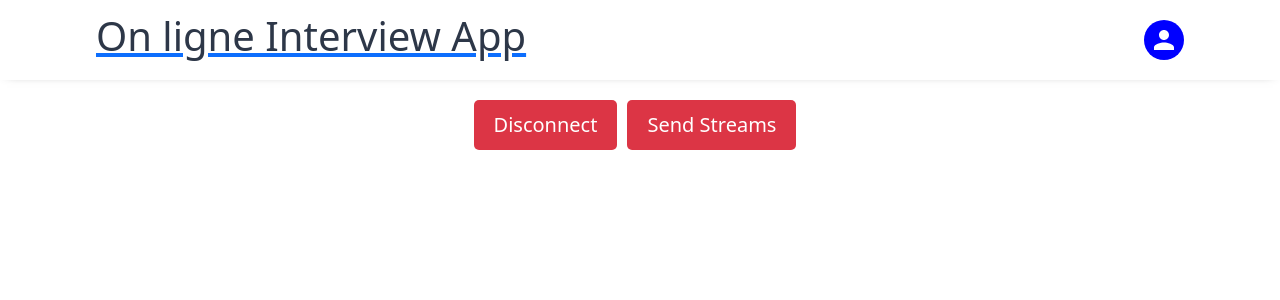
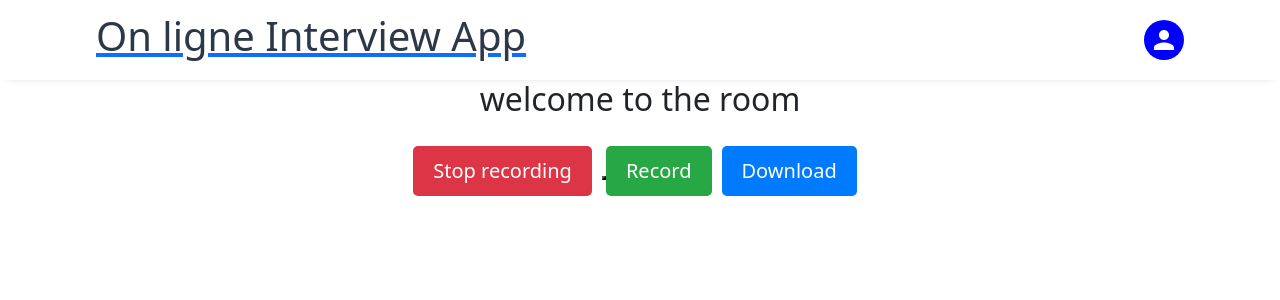
Before and after one commit to latifalaty/-Interview-platform, a React (Create React App) app in the folder client/: page /room/1 in a window 1280 px wide. Shown: the top 300 px of the page. Built offline with nearby package versions, Linux system fonts and the light colour scheme; no server answers.

Commit message:
add record

```diff
--- a/client/package.json
+++ b/client/package.json
@@ -32,6 +32,7 @@
     "react-toastify": "^9.1.3",
     "react-webcam": "^7.1.1",
     "reactjs-popup": "^2.0.6",
+    "recordrtc": "^5.6.2",
     "simple-peer": "^9.11.1",
     "socket.io-client": "^4.7.5",
     "web-vitals": "^2.1.4"
--- a/client/src/App.js
+++ b/client/src/App.js
@@ -19,6 +19,7 @@ import Offers from "./components/Offers";
 import QuestionReponse from "./components/QuestionReponse";
 import OffersByCategory from "./components/offerparcategorie";
 import OfferQuestions from "./components/ConsulterQuestion";
+import Entretien from "./components/entretien";
 
 function App() {
 
@@ -73,11 +74,12 @@ function App() {
               <Route path="*" element={<Error />} />
               <Route path="/video" element={<Video />} />
               <Route path="/candidate" element={<CandidatComponent />} />
-              <Route path="/recruiter" />
+              <Route path="/recruiter" element={<RecruteurComponent/>} />
               <Route path="/record" element={<Recording />} />
               <Route path="/call" element={<LobbyScreen />} />
               <Route path="/room/:roomId" element={<RoomPage />} />
               <Route path="/offers" element={<Offers />} />
+              <Route path="/entretien" element={<Entretien />} />
               <Route path="/offercategory" element={<OffersByCategory />} />
               <Route path="/questionsreponses" element={<QuestionReponse />} />
               <Route path="/Consulterquestion" element={<OfferQuestions />} />
--- a/client/src/components/CandidatComponent.js
+++ b/client/src/components/CandidatComponent.js
@@ -1,10 +1,19 @@
 import React, { useState, useEffect } from 'react';
 import OffersByCategory from './offerparcategorie';
-
+import { Navbar, Nav } from 'react-bootstrap';
+import {Link} from 'react-router-dom';
 
 const CandidatComponent = () => {
 
     return (<>
+     <Navbar bg="light" expand="lg">
+            <Navbar.Toggle aria-controls="basic-navbar-nav" />
+            <Navbar.Collapse id="basic-navbar-nav">
+                <Nav className="mr-auto">
+                    <Nav.Link as={Link} to="/call">Call</Nav.Link>
+                </Nav>
+            </Navbar.Collapse>
+        </Navbar>
     <OffersByCategory/>
     </>
     );
--- a/client/src/components/Login.js
+++ b/client/src/components/Login.js
@@ -55,7 +55,6 @@ const Login = () => {
                 <div className="form_data">
                     <div className="form_heading">
                         <h1>Login</h1>
-                        <h2>Welcome back to the Mern app</h2>
                     </div>
 
                     <form>
--- a/client/src/components/RecruteurComponent.js
+++ b/client/src/components/RecruteurComponent.js
@@ -1,11 +1,23 @@
-import React, { useState, useEffect } from 'react';
-
+import React from 'react';
+import { Navbar, Nav } from 'react-bootstrap';
+import { Link } from 'react-router-dom';
 
 const RecruteurComponent = () => {
-
-
-    return (
-     <></>
+    return (<div>
+        <Navbar bg="light" expand="lg">
+            <Navbar.Toggle aria-controls="basic-navbar-nav" />
+            <Navbar.Collapse id="basic-navbar-nav">
+                <Nav className="mr-auto">
+                    <Nav.Link as={Link} to="/questionsreponses">Questions et Réponses</Nav.Link>
+                    <Nav.Link as={Link} to="/offers">Offres</Nav.Link>
+                    <Nav.Link as={Link} to="/call">Call</Nav.Link>
+                </Nav>
+            </Navbar.Collapse>
+        </Navbar>
+        <body>
+            <h1> Dashbord</h1>
+        </body>
+        </div>
     );
 };
 
--- /dev/null
+++ b/client/src/components/entretien.js
@@ -0,0 +1,14 @@
+import React from 'react';
+import { Navbar, Nav } from 'react-bootstrap';
+import { Link } from 'react-router-dom';
+import LobbyScreen from './screens/Lobby';
+import Recording from './Recorder';
+
+const Entretien = () => {
+    return (<div>
+        <LobbyScreen/>
+        </div>
+    );
+};
+
+export default Entretien;
--- a/client/src/components/screens/Room.jsx
+++ b/client/src/components/screens/Room.jsx
@@ -1,9 +1,9 @@
 import React, { useEffect, useCallback, useState } from "react";
 import ReactPlayer from "react-player";
+import RecordRTC from "recordrtc";
 import peer from "../service/peer";
 import { useSocket } from "../context/SocketProvider";
 import Video from "../Video";
-import Recording from "../Recorder";
 import { Link } from 'react-router-dom';
 
 const RoomPage = () => {
@@ -12,6 +12,8 @@ const RoomPage = () => {
   const [myStream, setMyStream] = useState();
   const [remoteStream, setRemoteStream] = useState();
   const [isConnected, setIsConnected] = useState(false);
+  const [recorder, setRecorder] = useState(null);
+  const [recordedVideoBlob, setRecordedVideoBlob] = useState(null); // Nouvel état pour stocker le fichier vidéo enregistré
 
   const handleUserJoined = useCallback(({ email, id }) => {
     console.log(`Email ${email} joined room`);
@@ -20,12 +22,70 @@ const RoomPage = () => {
   }, []);
 
   const handleDisconnect = useCallback(() => {
-    // Actions à effectuer lors de la déconnexion
-    setMyStream(null);
-    setRemoteSocketId(null);
-    setIsConnected(false);
-    // Autres actions de nettoyage peuvent être ajoutées ici
+
+    // Arrêter l'enregistrement si en cours
+    if (recorder) {
+      recorder.stopRecording(() => {
+        setRecordedVideoBlob(recorder.getBlob()); // Récupérer le blob du fichier enregistré
+      //  recorder.save(); // Télécharger l'enregistrement
+      alert("sucess!");
+      });
+    }
+
+  }, [recorder]);
+
+  const handleRecordScreen = useCallback(async () => {
+    try {
+      const stream = await navigator.mediaDevices.getDisplayMedia({
+        video: { mediaSource: "screen" },
+        audio: true
+      });
+
+      // Obtenez une liste des périphériques audio disponibles
+      const devices = await navigator.mediaDevices.enumerateDevices();
+
+      // Recherchez le périphérique audio externe (par exemple, une entrée de ligne)
+      const externalAudioDevice = devices.find(device => device.kind === 'audioinput' && device.label !== 'Default');
+
+      // Si un périphérique audio externe est trouvé, utilisez-le pour le flux audio
+      if (externalAudioDevice) {
+        const constraints = {
+          audio: {
+            deviceId: { exact: externalAudioDevice.deviceId },
+          },
+        };
+
+        // Obtenez le flux audio à partir du périphérique externe
+        const externalAudioStream = await navigator.mediaDevices.getUserMedia(constraints);
+
+        // Combinez le flux vidéo avec le flux audio externe
+        const combinedStream = new MediaStream([...stream.getTracks(), ...externalAudioStream.getTracks()]);
+
+        const recorder = RecordRTC(combinedStream, { type: "video" });
+        recorder.startRecording();
+        setRecorder(recorder);
+      } else {
+        console.log("No external audio device found");
+      }
+    } catch (error) {
+      console.error("Error accessing media devices: ", error);
+    }
   }, []);
+
+
+  const handleDownloadRecord = useCallback(() => {
+    if (recordedVideoBlob) {
+      const url = URL.createObjectURL(recordedVideoBlob);
+      const a = document.createElement('a');
+      a.style.display = 'none';
+      a.href = url;
+      a.download = 'recorded_screen.mp4';
+      document.body.appendChild(a);
+      a.click();
+      URL.revokeObjectURL(url);
+      document.body.removeChild(a);
+    }
+  }, [recordedVideoBlob]);
 
   const handleCallUser = useCallback(async () => {
     const stream = await navigator.mediaDevices.getUserMedia({
@@ -128,11 +188,13 @@ const RoomPage = () => {
     handleNegoNeedIncomming,
     handleNegoNeedFinal,
   ]);
+
   return (
     <div style={{ textAlign: "center", marginTop: "50px", width: "50%", margin: "0 auto", display: "grid", gridTemplateColumns: "1fr" }}>
+      <h2>welcome to the room</h2>
       <div style={{ display: "grid", gridTemplateColumns: "1fr 1fr" }}>
         {/* Affichage de la vidéo distante */}
-        {remoteStream && (
+        {remoteStream && remoteStream instanceof MediaStream && (
           <div>
             <h1>Remote Stream</h1>
             <Video muted url={remoteStream}/>
@@ -148,7 +210,7 @@ const RoomPage = () => {
               muted
               height="80%"  // Augmentation de la hauteur à 60%
               width="100%" // Utilisation de toute la largeur disponible
-              url={myStream}
+              url={myStream} // Assurez-vous que myStream est une URL valide ici
             />
           </div>
         )}
@@ -170,26 +232,15 @@ const RoomPage = () => {
             }}
             onClick={handleDisconnect}
           >
-            Disconnect
+          Stop recording
           </button>
 
           <button
-            style={{
-              padding: "10px 20px",
-              fontSize: "20px",
-              backgroundColor: "#dc3545",
-              color: "#fff",
-              border: "none",
-              borderRadius: "5px",
-              cursor: "pointer",
-              marginRight: "10px"
-            }}
             onClick={sendStreams}
           >
-            Send Streams
           </button>
 
-          {remoteSocketId &&
+          {remoteSocketId  &&
             <button
               style={{
                 padding: "10px 20px",
@@ -207,12 +258,48 @@ const RoomPage = () => {
             </button>
           }
         </div>
+        <div style={{ display: "flex", justifyContent: "center", marginTop: "0px" }}>
+          {/* Bouton d'enregistrement */}
+          <div style={{ marginBottom: "20px" }}>
+            <button
+              style={{
+                padding: "10px 20px",
+                fontSize: "20px",
+                backgroundColor: "#28a745",
+                color: "#fff",
+                border: "none",
+                borderRadius: "5px",
+                cursor: "pointer",
+                marginRight: "10px"
+              }}
+              onClick={handleRecordScreen}
+            >
+              Record
+            </button>
+          </div>
+
+          {/* Bouton de téléchargement */}
+          <div style={{ marginBottom: "20px" }}>
+            <button
+              style={{
+                padding: "10px 20px",
+                fontSize: "20px",
+                backgroundColor: "#007bff",
+                color: "#fff",
+                border: "none",
+                borderRadius: "5px",
+                cursor: "pointer",
+                marginRight: "10px"
+              }}
+              onClick={handleDownloadRecord}
+            >
+              Download
+            </button>
+          </div>
+        </div>
       </div>
     </div>
   );
-
-
-
 };
 
 export default RoomPage;
```
Also changed, not shown: client/src/components/Offers.js (+10 -0 lines), client/src/components/QuestionReponse.js (+10 -0 lines), client/src/components/offerparcategorie.js (+25 -13 lines), 4 other files (tests, documents, lock files or other folders).
